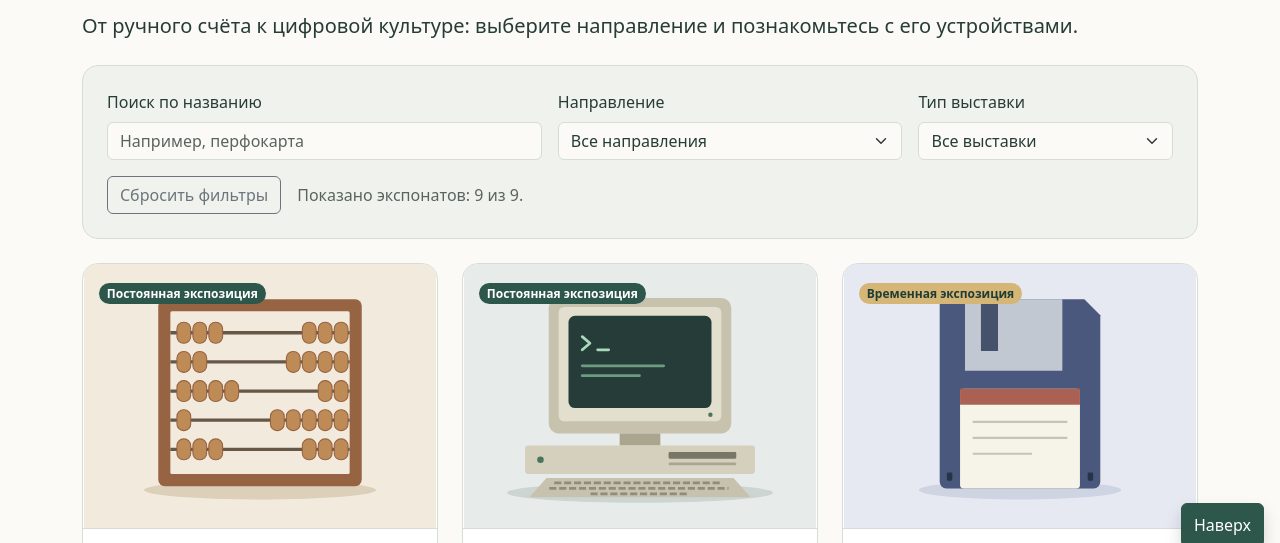
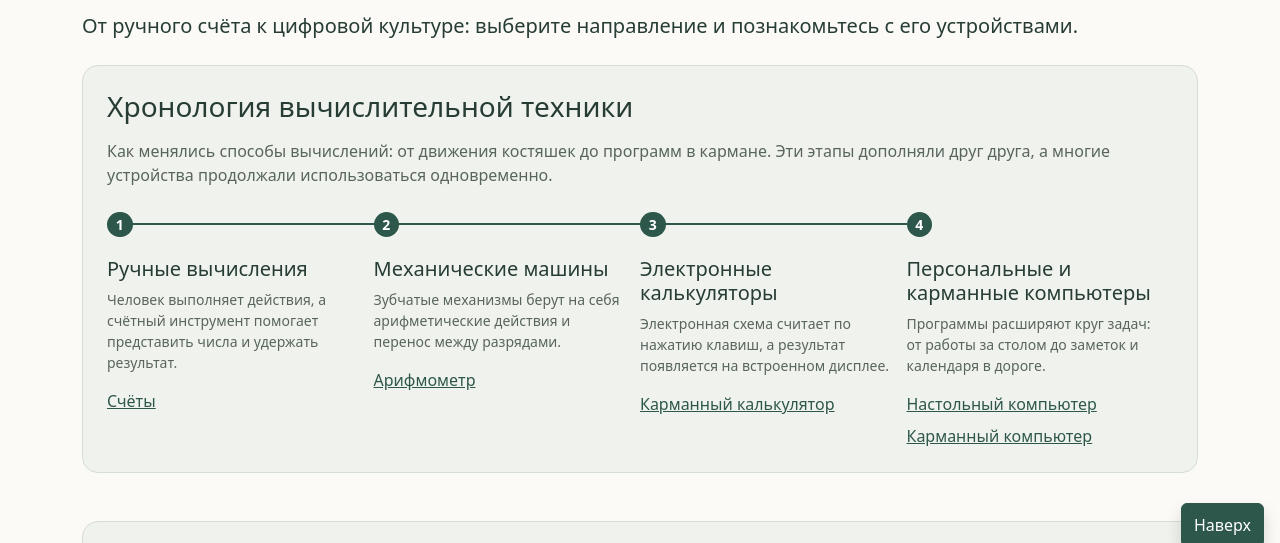
Before and after one commit to AptemCat/fibr-comp-museum, a plain HTML site: page exhibitions.html in a window 1280 px wide. Shown: the part 237-780 px from the top of the page. Drawn offline with nearby package versions, Linux system fonts and the light colour scheme.

Commit message:
feat: chronology, recommend tours in exhibit details views

```diff
--- a/css/custom.css
+++ b/css/custom.css
@@ -147,7 +147,44 @@ a:focus-visible,
   border-top: 3px solid var(--museum-accent);
 }
 
-/* Экспонат */
+/* Хронология: вертикальная на телефоне, горизонтальная на широком экране. */
+.museum-timeline {
+  background-color: var(--museum-surface-muted);
+}
+
+.museum-timeline__list {
+  margin: 0 0 0 0.75rem;
+  padding-top: 0.75rem;
+}
+
+.museum-timeline__step {
+  position: relative;
+  padding: 0 0 2rem 2rem;
+  border-left: 2px solid var(--museum-brand);
+}
+
+.museum-timeline__step:last-child {
+  padding-bottom: 0;
+  border-color: transparent;
+}
+
+.museum-timeline__number {
+  position: absolute;
+  top: 0;
+  left: -0.85rem;
+  display: inline-flex;
+  align-items: center;
+  justify-content: center;
+  width: 1.6rem;
+  height: 1.6rem;
+  border-radius: 50%;
+  color: #ffffff;
+  background-color: var(--museum-brand);
+  font-size: 0.875rem;
+  font-weight: 600;
+}
+
+/* Экспозиции и экспонаты */
 .exhibition-filters {
   background-color: var(--museum-surface-muted);
 }
@@ -275,4 +312,19 @@ a:focus-visible,
   :root {
     --museum-anchor-offset: 7rem;
   }
+
+  .museum-timeline__list {
+    margin-left: 0;
+  }
+
+  .museum-timeline__step {
+    padding: 2rem 1rem 0 0;
+    border-left: 0;
+    border-top: 2px solid var(--museum-brand);
+  }
+
+  .museum-timeline__number {
+    top: -0.85rem;
+    left: 0;
+  }
 }
--- a/exhibitions.html
+++ b/exhibitions.html
@@ -42,6 +42,39 @@
     </nav>
     <h1 class="display-5 fw-bold mb-3">Экспозиции</h1>
     <p class="lead mb-4">От ручного счёта к цифровой культуре: выберите направление и познакомьтесь с его устройствами.</p>
+    <section class="museum-timeline border rounded-4 p-4 mb-5" aria-labelledby="timeline-title">
+      <h2 id="timeline-title" class="h3 mb-3">Хронология вычислительной техники</h2>
+      <p class="text-body-secondary mb-4">Как менялись способы вычислений: от движения костяшек до программ в кармане. Эти этапы дополняли друг друга, а многие устройства продолжали использоваться одновременно.</p>
+      <ol class="museum-timeline__list row row-cols-1 row-cols-lg-4 list-unstyled mb-0">
+        <li class="museum-timeline__step col">
+          <span class="museum-timeline__number" aria-hidden="true">1</span>
+          <h3 class="h5">Ручные вычисления</h3>
+          <p class="small text-body-secondary">Человек выполняет действия, а счётный инструмент помогает представить числа и удержать результат.</p>
+          <a href="exhibit.html?id=abacus">Счёты</a>
+        </li>
+        <li class="museum-timeline__step col">
+          <span class="museum-timeline__number" aria-hidden="true">2</span>
+          <h3 class="h5">Механические машины</h3>
+          <p class="small text-body-secondary">Зубчатые механизмы берут на себя арифметические действия и перенос между разрядами.</p>
+          <a href="exhibit.html?id=arithmometer">Арифмометр</a>
+        </li>
+        <li class="museum-timeline__step col">
+          <span class="museum-timeline__number" aria-hidden="true">3</span>
+          <h3 class="h5">Электронные калькуляторы</h3>
+          <p class="small text-body-secondary">Электронная схема считает по нажатию клавиш, а результат появляется на встроенном дисплее.</p>
+          <a href="exhibit.html?id=pocket-calculator">Карманный калькулятор</a>
+        </li>
+        <li class="museum-timeline__step col">
+          <span class="museum-timeline__number" aria-hidden="true">4</span>
+          <h3 class="h5">Персональные и карманные компьютеры</h3>
+          <p class="small text-body-secondary">Программы расширяют круг задач: от работы за столом до заметок и календаря в дороге.</p>
+          <ul class="list-unstyled d-flex flex-column gap-2 mb-0">
+            <li><a href="exhibit.html?id=personal-computer">Настольный компьютер</a></li>
+            <li><a href="exhibit.html?id=handheld-computer">Карманный компьютер</a></li>
+          </ul>
+        </li>
+      </ol>
+    </section>
     <nav id="exhibition-directions" class="mb-5" aria-label="Направления экспозиций">
       <ul class="d-flex flex-wrap gap-3 list-unstyled mb-0">
         <li><a href="#abacus">Ручные вычисления</a></li>
--- a/js/exhibits-data.js
+++ b/js/exhibits-data.js
@@ -2,6 +2,7 @@
 window.exhibitsData = {
   "abacus": {
     "id": "abacus",
+    "tourId": "overview",
     "name": "Счёты",
     "category": "Ручные вычисления",
     "exhibition": "До цифровой эпохи",
@@ -40,6 +41,7 @@ window.exhibitsData = {
   },
   "personal-computer": {
     "id": "personal-computer",
+    "tourId": "overview",
     "name": "Настольный компьютер",
     "category": "Персональные компьютеры",
     "exhibition": "Компьютер становится персональным",
@@ -82,6 +84,7 @@ window.exhibitsData = {
   },
   "floppy-disk": {
     "id": "floppy-disk",
+    "tourId": "storage",
     "name": "Дискета",
     "category": "Носители информации",
     "exhibition": "Память вне компьютера",
@@ -124,6 +127,7 @@ window.exhibitsData = {
   },
   "pocket-calculator": {
     "id": "pocket-calculator",
+    "tourId": "pocket",
     "name": "Карманный калькулятор",
     "category": "Калькуляторы",
     "exhibition": "Вычисления на ладони",
@@ -166,6 +170,7 @@ window.exhibitsData = {
   },
   "computer-mouse": {
     "id": "computer-mouse",
+    "tourId": "overview",
     "name": "Компьютерная мышь",
     "category": "Устройства ввода",
     "exhibition": "Диалог с компьютером",
@@ -208,6 +213,7 @@ window.exhibitsData = {
   },
   "punched-card": {
     "id": "punched-card",
+    "tourId": "storage",
     "name": "Перфокарта",
     "category": "Носители информации",
     "exhibition": "Данные на бумаге",
@@ -250,6 +256,7 @@ window.exhibitsData = {
   },
   "arithmometer": {
     "id": "arithmometer",
+    "tourId": "overview",
     "name": "Арифмометр",
     "category": "Механические вычисления",
     "exhibition": "Числа в движении",
@@ -292,6 +299,7 @@ window.exhibitsData = {
   },
   "handheld-computer": {
     "id": "handheld-computer",
+    "tourId": "pocket",
     "name": "Карманный компьютер",
     "category": "Карманные компьютеры",
     "exhibition": "Компьютер в кармане",
@@ -334,6 +342,7 @@ window.exhibitsData = {
   },
   "optical-disc": {
     "id": "optical-disc",
+    "tourId": "storage",
     "name": "Оптический диск",
     "category": "Носители информации",
     "exhibition": "Свет хранит информацию",
```
Also changed, not shown: exhibit.html (+10 -0 lines), js/exhibit.js (+10 -0 lines), js/tours-data.js (added, +17 -0 lines), js/tours.js (+7 -19 lines), tours.html (+1 -0 lines).
